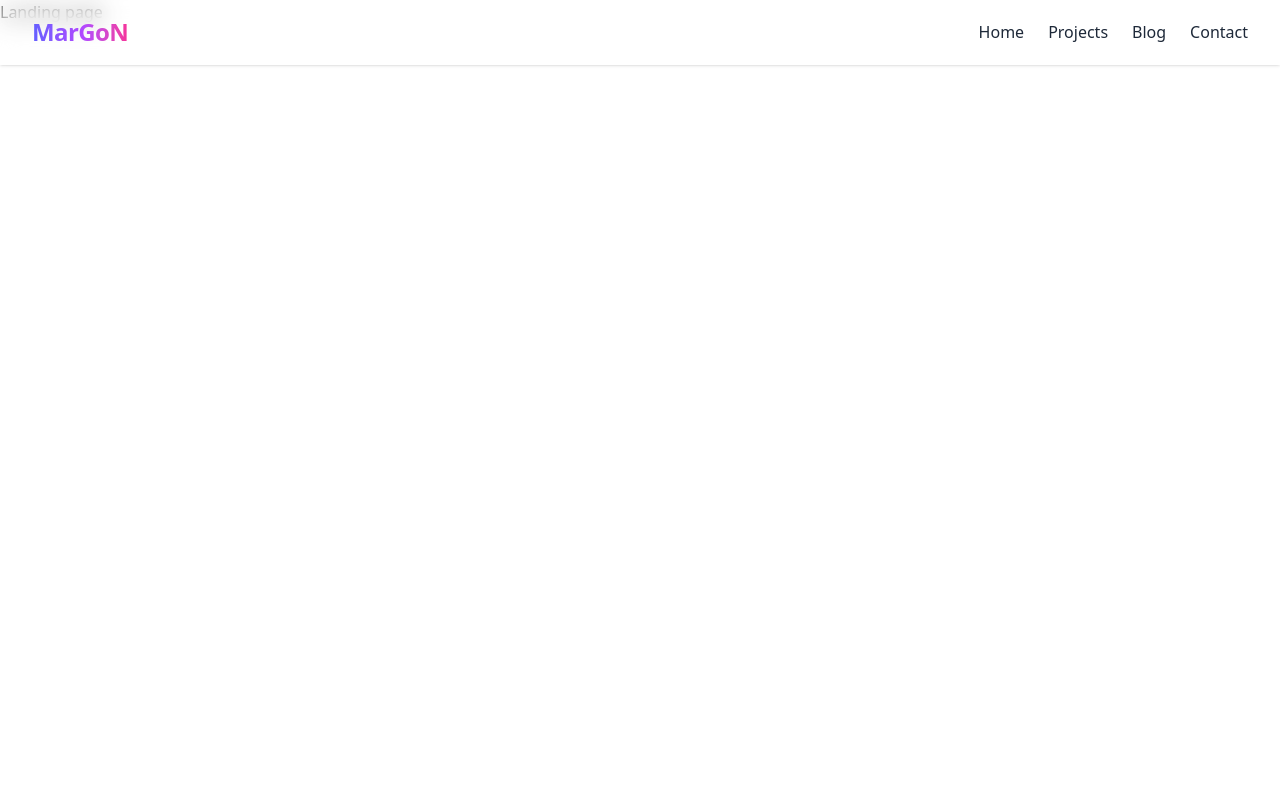
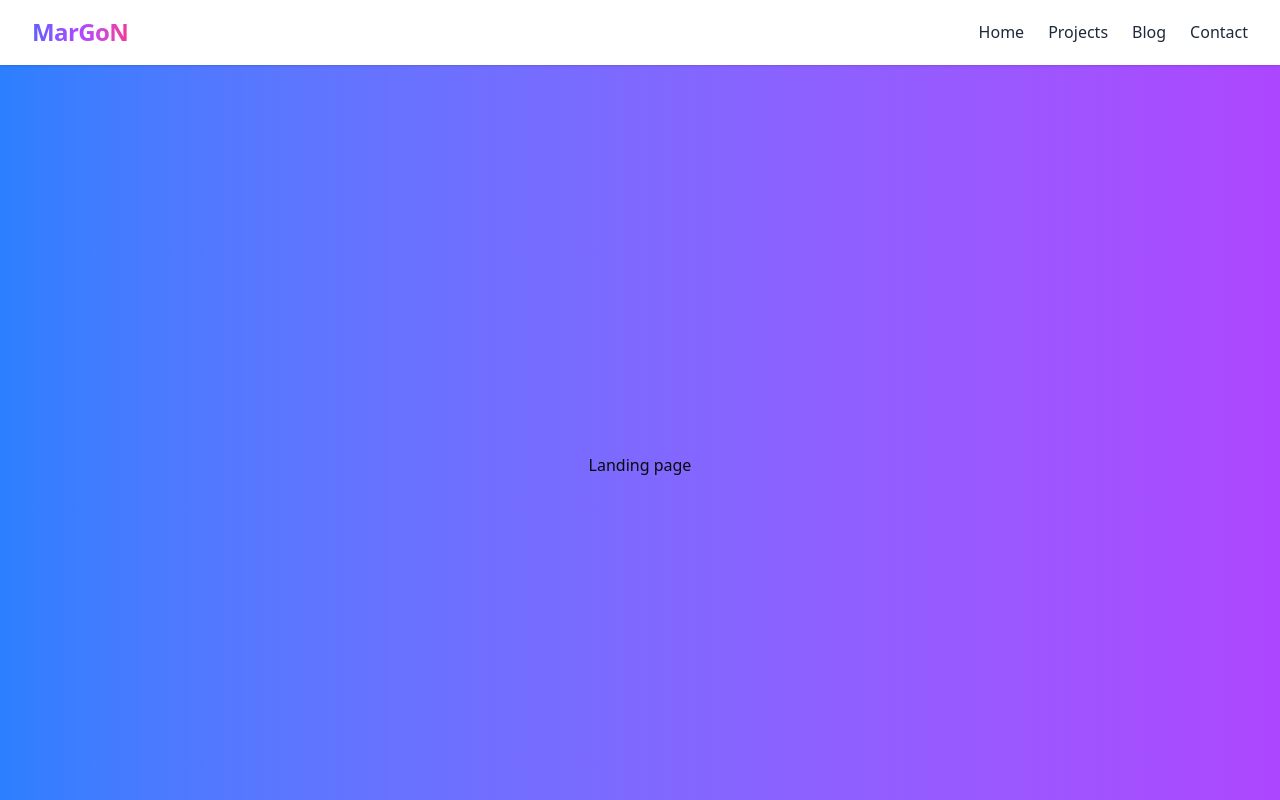
Before and after one commit to Marg0n/next-level-portfolio, a Next.js app: page / in a window 1280 px wide. Shown: the top 800 px of the page. Built offline with nearby package versions, Linux system fonts and the light colour scheme.

Commit message:
Add: Added projects & home page.

```diff
--- a/src/app/(CommonLayout)/page.tsx
+++ b/src/app/(CommonLayout)/page.tsx
@@ -2,7 +2,7 @@ import React from 'react';
 
 const LandingPage = () => {
   return (
-    <div>
+    <div className='h-screen flex items-center justify-center bg-gradient-to-r from-blue-500 to-purple-500'>
       Landing page
     </div>
   );
--- /dev/null
+++ b/src/app/(CommonLayout)/projects/page.tsx
@@ -0,0 +1,11 @@
+import React from 'react';
+
+const Projects = () => {
+    return (
+        <div>
+            this is the project page
+        </div>
+    );
+};
+
+export default Projects;
--- a/src/components/shared/GlassNavbar.tsx
+++ b/src/components/shared/GlassNavbar.tsx
@@ -17,7 +17,7 @@ export default function GlassNavbar() {
   const [menuOpen, setMenuOpen] = useState(false);
 
   return (
-    <header className="fixed top-0 left-0 w-full z-50 backdrop-blur-md bg-white/30 dark:bg-black/20 shadow-sm border-b border-white/10">
+    <header className="sticky top-0 left-0 w-full z-50 backdrop-blur-md bg-white/30 dark:bg-black/20 shadow-sm border-b border-white/10">
       <div className="max-w-7xl mx-auto px-4 sm:px-6 lg:px-8 h-16 flex items-center justify-between">
         <Link href="/" className="text-2xl font-bold tracking-tight text-black dark:text-white">
           <span className="bg-gradient-to-r from-indigo-500 via-purple-500 to-pink-500 bg-clip-text text-transparent">
```
